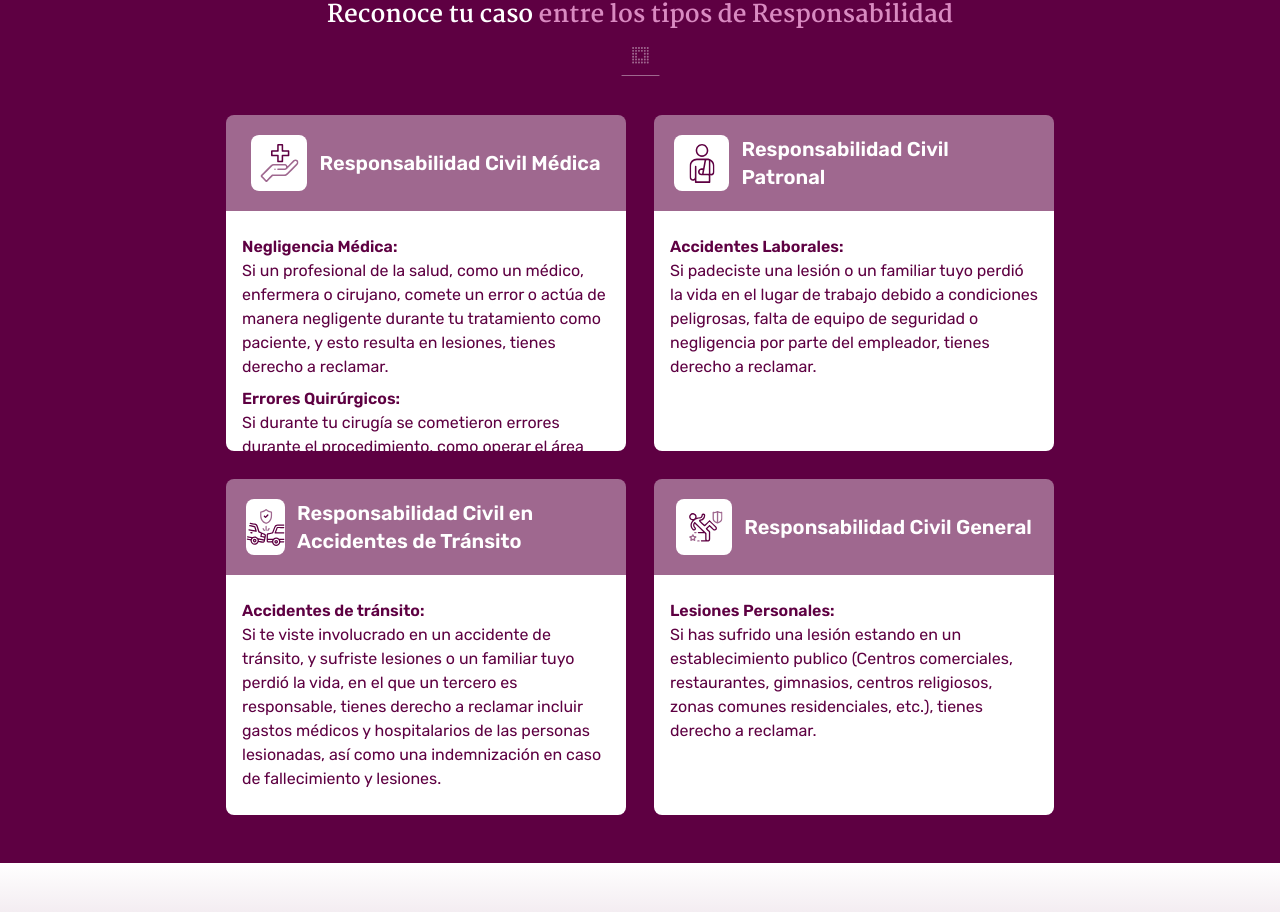
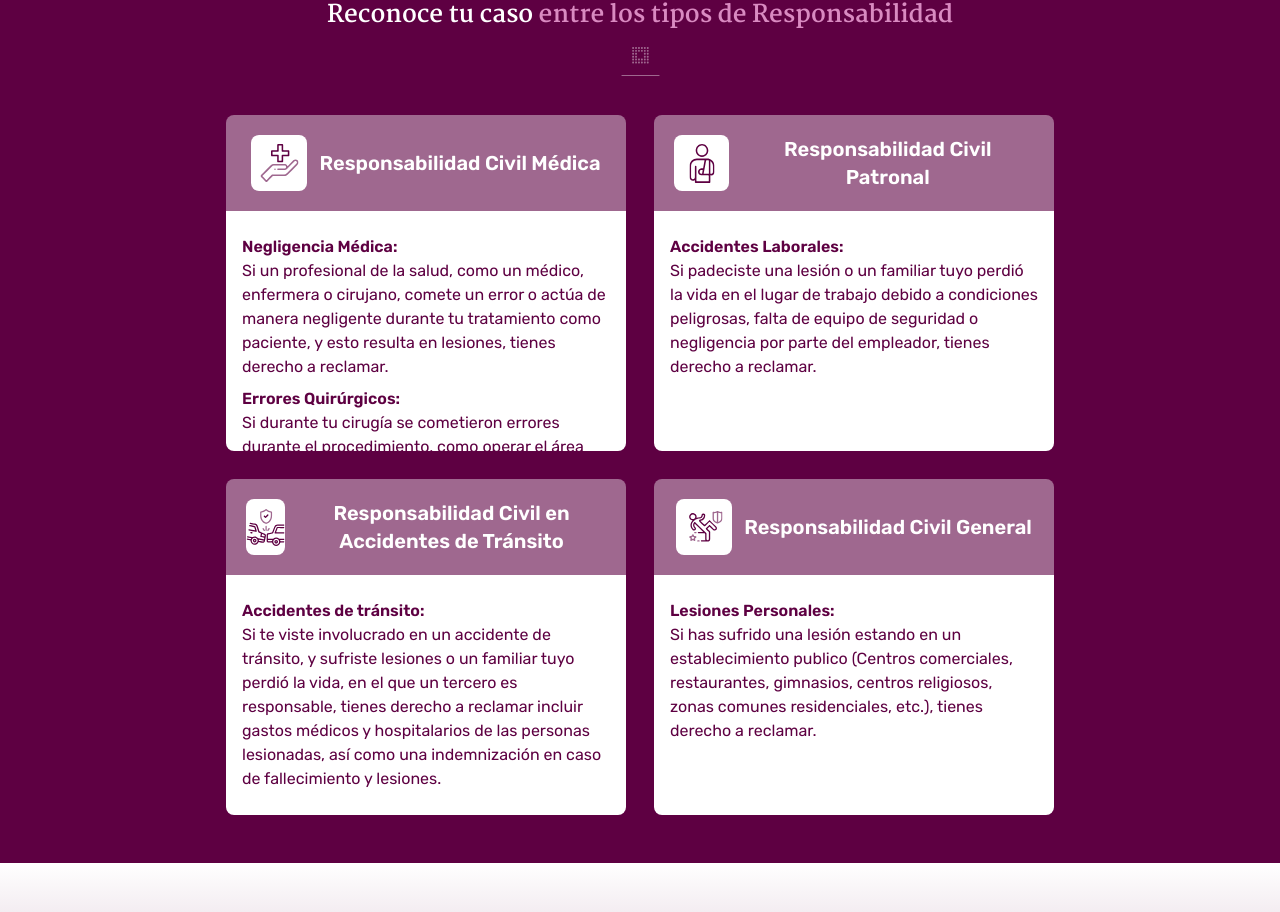
Before and after one commit to Alpacorp/jyn, a React (Vite) app: page / in a window 1280 px wide. Shown: the part 2132-3044 px from the top of the page. Built offline with nearby package versions, Linux system fonts and the light colour scheme.

Commit message:
styles: fix styles into titles

```diff
--- a/src/pages/Home/sections/Kinds/index.tsx
+++ b/src/pages/Home/sections/Kinds/index.tsx
@@ -31,7 +31,7 @@ export const Kinds: FC = () => {
                 <div className="w-14 h-14 bg-white flex justify-center items-center rounded-lg">
                   {item.icon}
                 </div>
-                <h3 className="text-xl text-white text-left font-rubikSemiBold">
+                <h3 className="text-xl text-white text-center font-rubikSemiBold">
                   {item.title}
                 </h3>
               </div>
```
